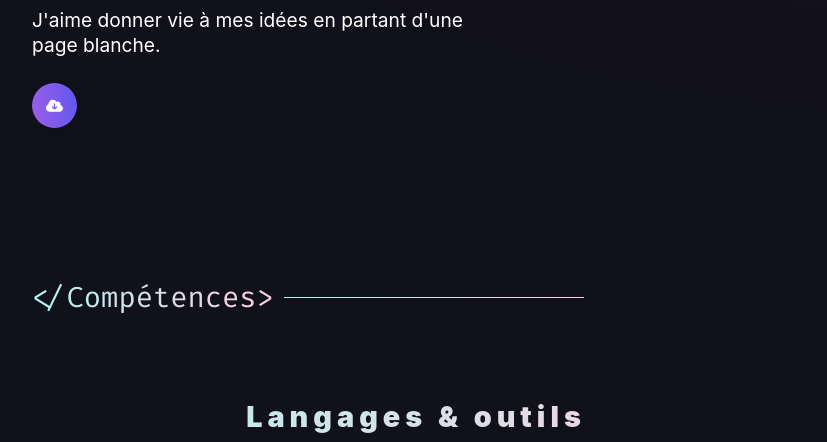
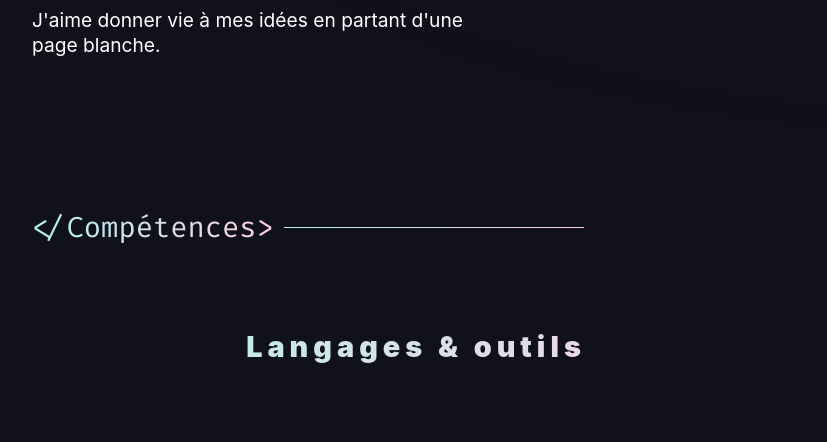
Before and after one commit to Wyllidev/OpenClassroomsP12, a plain HTML site: page index.html in a window 1280 px wide. Shown: the part 1307-1749 px from the top of the page, without its empty margins (224-1051 px from the left). Drawn offline with nearby package versions, Linux system fonts and the light colour scheme; a web font is replaced by a local one.

Commit message:
correction

```diff
--- a/index.html
+++ b/index.html
@@ -232,17 +232,6 @@
             <p tabindex="0">
               J'aime donner vie à mes idées en partant d'une page blanche.
             </p>
-             <!-- CV button -->
-      <button class="resume-btn" id="resume-btn" onclick="openURL()">
-        <div class="sign">
-          <svg viewBox="0 0 640 512">
-            <path
-              d="M144 480C64.5 480 0 415.5 0 336c0-62.8 40.2-116.2 96.2-135.9c-.1-2.7-.2-5.4-.2-8.1c0-88.4 71.6-160 160-160c59.3 0 111 32.2 138.7 80.2C409.9 102 428.3 96 448 96c53 0 96 43 96 96c0 12.2-2.3 23.8-6.4 34.6C596 238.4 640 290.1 640 352c0 70.7-57.3 128-128 128H144zm79-167l80 80c9.4 9.4 24.6 9.4 33.9 0l80-80c9.4-9.4 9.4-24.6 0-33.9s-24.6-9.4-33.9 0l-39 39V184c0-13.3-10.7-24-24-24s-24 10.7-24 24V318.1l-39-39c-9.4-9.4-24.6-9.4-33.9 0s-9.4 24.6 0 33.9z" />
-          </svg>
-        </div>
-
-        <div class="text">Curriculum vitæ</div>
-      </button>
           </div>
 
           <div class="dp" data-aos="fade-up">
```
Also changed, not shown: 1 other file.
